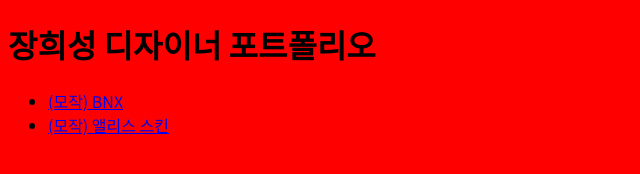
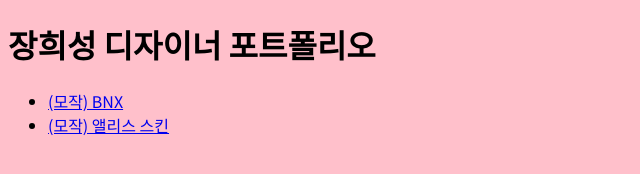
Before and after one commit to jhs512/pf3, a plain HTML site: page index.html in a window 1280 px wide. Shown: the whole page, without its empty margins (0-640 px from the left). Drawn offline with Linux system fonts and the light colour scheme.

Commit message:
배경색 바꿈

```diff
--- a/aliceskin/index.css
+++ b/aliceskin/index.css
@@ -5,5 +5,5 @@ html {
 }
 
 body {
-    background-color: green;
+    background-color: gold;
 }
--- a/bnx/index.css
+++ b/bnx/index.css
@@ -5,5 +5,5 @@ html {
 }
 
 body {
-    background-color: blue;
+    background-color: grey;
 }
--- a/index.css
+++ b/index.css
@@ -5,5 +5,5 @@ html {
 }
 
 body {
-    background-color: red;
+    background-color: pink;
 }
```
